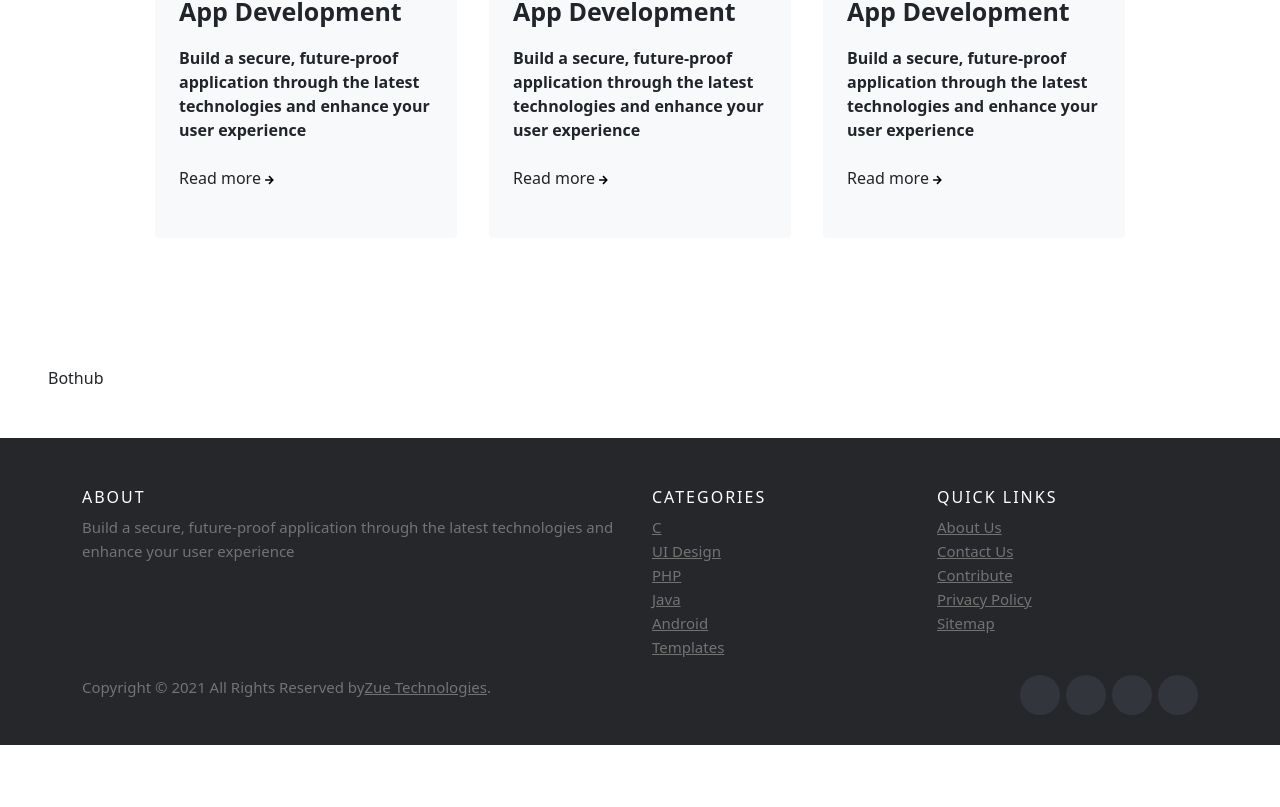
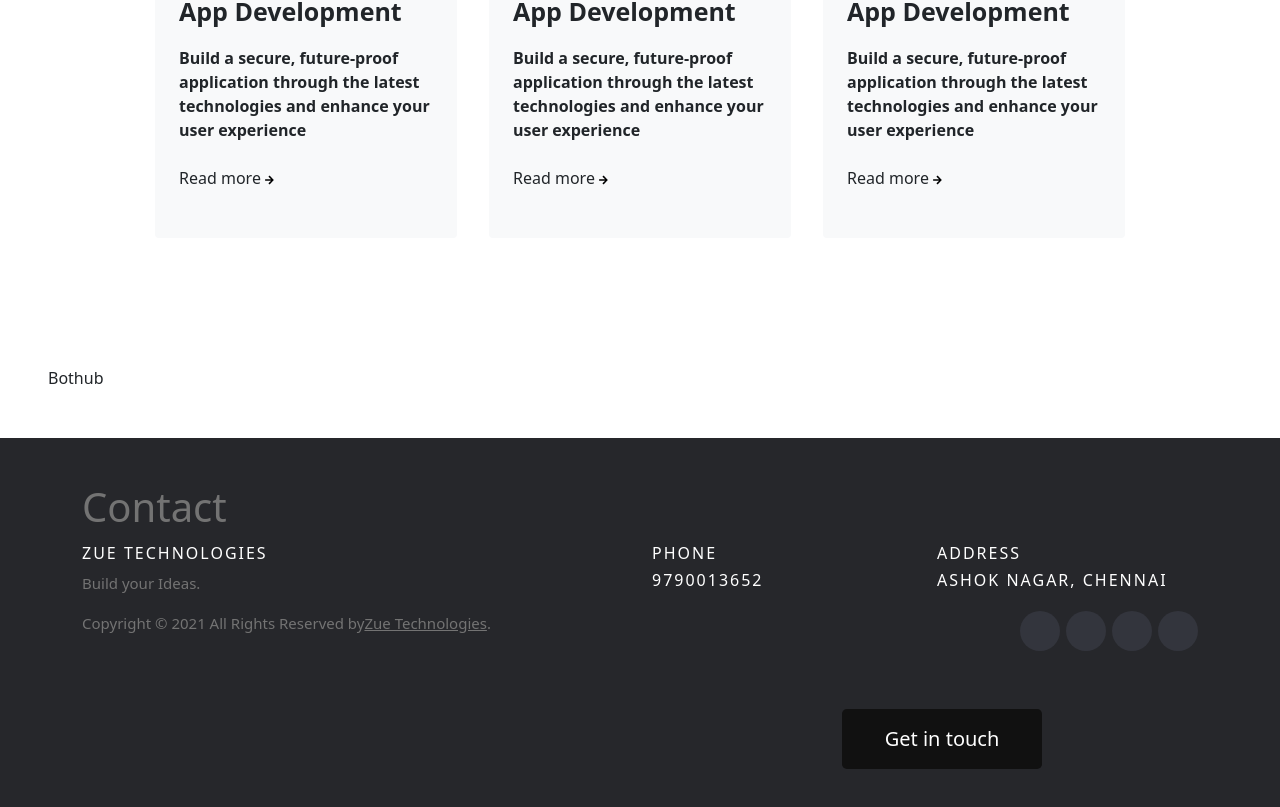
Before and after one commit to TeamCheems/zue-technologies, a React (Create React App) app: page / in a window 1280 px wide. Shown: the part 1451-2258 px from the top of the page. Before the commit the page ends 2196 px from the top, so only its background shows below. Built offline with nearby package versions, Linux system fonts and the light colour scheme.

Commit message:
button push

```diff
--- a/src/components/Bothub.jsx
+++ b/src/components/Bothub.jsx
@@ -2,6 +2,7 @@ export default function Bothub() {
     return (
         <div className="m-5" id="gallery">
             Bothub
+
         </div>
     )
 }
--- a/src/components/Contact.jsx
+++ b/src/components/Contact.jsx
@@ -4,32 +4,22 @@ export default function Home() {
             <footer class="site-footer">
                 <div class="container">
                 <div class="row">
+                <h1>Contact</h1>
                     <div class="col-sm-12 col-md-6">
-                        <h6>About</h6>
-                        <p class="text-justify">Build a secure, future-proof application through the latest technologies and enhance your user experience</p>
+                        <h6>Zue Technologies</h6>
+                        <p class="text-justify">Build your Ideas.</p>
+                    </div>
+
+                    <div class="col-xs-8 col-md-3">
+                        <h6>Phone</h6>
+                        <h6>9790013652</h6>
+
                     </div>
 
                     <div class="col-xs-6 col-md-3">
-                        <h6>Categories</h6>
-                        <ul class="footer-links">
-                            <li><a href="#">C</a></li>
-                            <li><a href="#">UI Design</a></li>
-                            <li><a href="#">PHP</a></li>
-                            <li><a href="#">Java</a></li>
-                            <li><a href="#">Android</a></li>
-                            <li><a href="#">Templates</a></li>
-                        </ul>
-                    </div>
+                    <h6>Address</h6>
+                        <h6>Ashok Nagar, Chennai</h6>
 
-                    <div class="col-xs-6 col-md-3">
-                        <h6>Quick Links</h6>
-                        <ul class="footer-links">
-                            <li><a href="#">About Us</a></li>
-                            <li><a href="#">Contact Us</a></li>
-                            <li><a href="#">Contribute</a></li>
-                            <li><a href="#">Privacy Policy</a></li>
-                            <li><a href="#">Sitemap</a></li>
-                        </ul>
                     </div>
                 </div>
                 </div>
@@ -43,11 +33,14 @@ export default function Home() {
 
                     <div class="col-md-4 col-sm-6 col-xs-12">
                         <ul class="social-icons">
-                            <li><a class="facebook" href="#"><i class="fa fa-facebook"></i></a></li>
+                            <li><a class="twitter" href="#"><i class="fa fa-twitter"></i></a></li>
                             <li><a class="twitter" href="#"><i class="fa fa-twitter"></i></a></li>
                             <li><a class="dribbble" href="#"><i class="fa fa-dribbble"></i></a></li>
-                            <li><a class="linkedin" href="#"><i class="fa fa-linkedin"></i></a></li>
+                            <li><a class="linkedin" href=""><i class="fa fa-linkedin"></i></a></li>
                         </ul>
+                        <div class="col-md-6 col-sm-6 col-xs-12">
+                        <button className="btn-lg my-5">Get in touch</button>
+                        </div>
                     </div>
                 </div>
                 </div>
```
